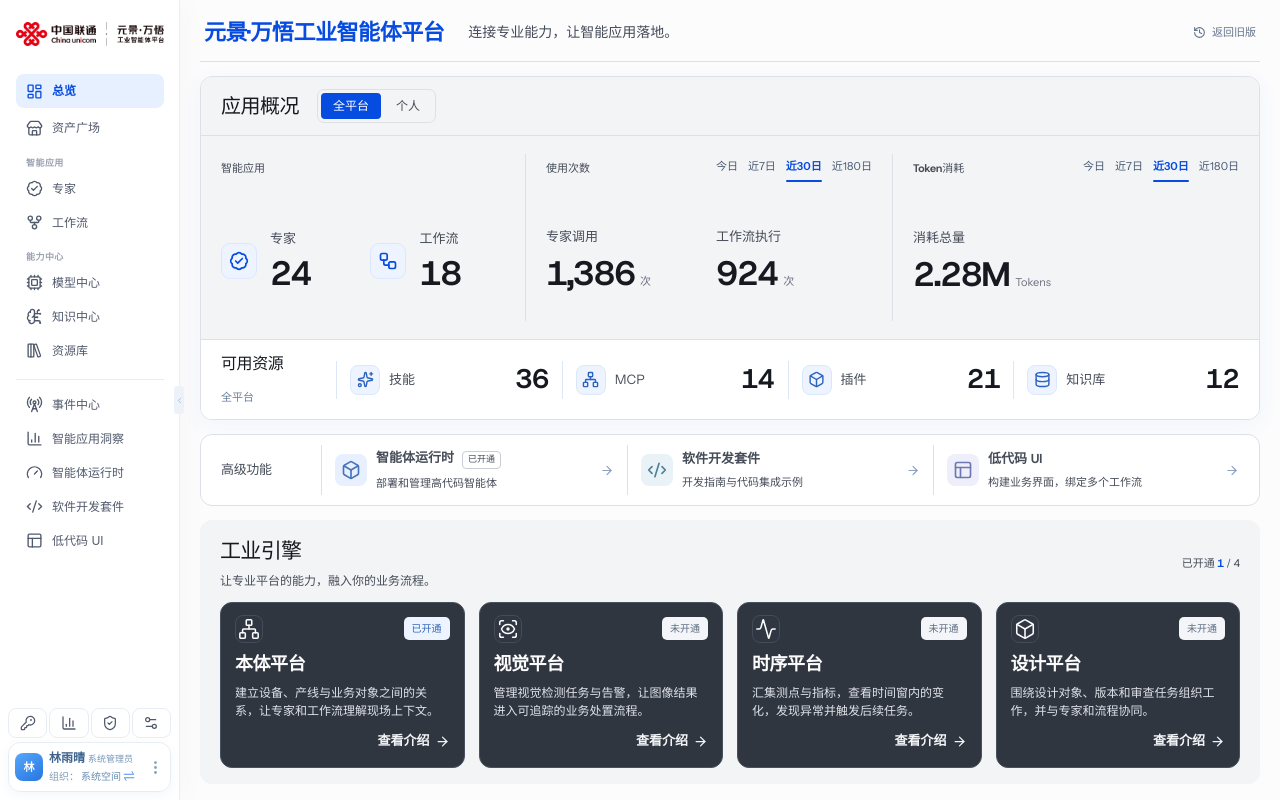
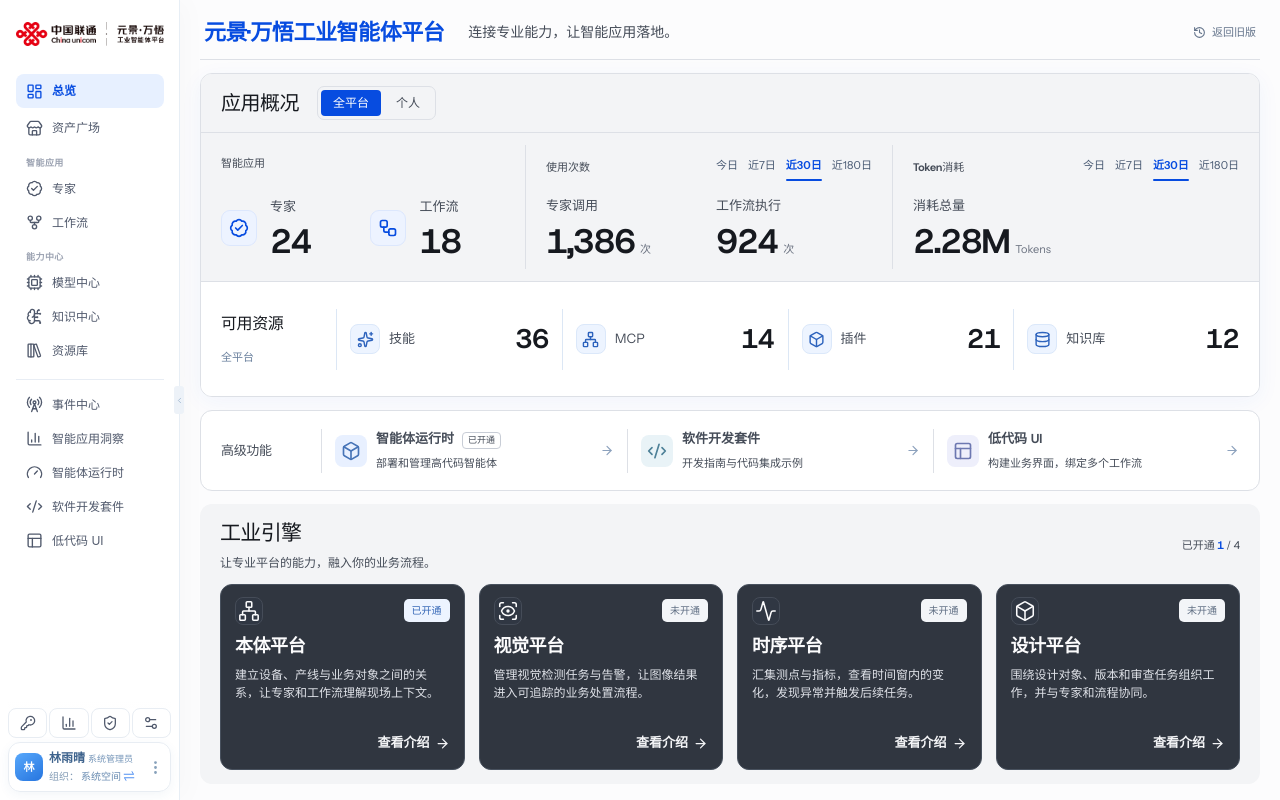
Before and after one commit to Doo1210/UI, a React (Vite) app: page / in a window 1280 px wide. Built offline with nearby package versions, Linux system fonts and the light colour scheme; a web font is replaced by a local one.

Commit message:
调整首页概览区高度与布局

```diff
--- a/app/HomeDashboard.tsx
+++ b/app/HomeDashboard.tsx
@@ -160,15 +160,11 @@ export function HomeDashboard({
     if (!element) return;
     let frame = 0;
     const fit = () => {
-      element.style.zoom = "1";
       element.style.removeProperty("--overview-height");
-      if (window.innerWidth < 1000) return;
+      if (window.innerWidth < 1181 || window.innerHeight < 800) return;
       const top = element.getBoundingClientRect().top;
       const available = Math.max(1, window.innerHeight - top - 16);
-      const natural = element.scrollHeight;
-      const scale = Math.min(1, available / natural);
-      element.style.zoom = String(scale);
-      element.style.setProperty("--overview-height", `${available / scale}px`);
+      element.style.setProperty("--overview-height", `${available}px`);
     };
     const schedule = () => { cancelAnimationFrame(frame); frame = requestAnimationFrame(fit); };
     let lastWidth = 0;
--- a/app/home-dashboard.css
+++ b/app/home-dashboard.css
@@ -310,3 +310,30 @@
 /* Plain light-grey action, matching the surrounding engine field. */
 .home-page .platform-card-action { color:#f3f4f6; background:transparent; border:0; border-radius:3px; padding:0; min-height:28px; gap:5px; }
 .home-page .platform-card-action:hover { color:#ffffff; background:transparent; border:0; text-decoration:underline; text-underline-offset:4px; }
+
+/* Share viewport space between all sections; keep metric headings with their values. */
+.home-page .home-statistics-group { grid-template-rows: auto auto; align-content: center; gap: clamp(12px, 1.8svh, 22px); }
+@media (min-width: 1181px) and (min-height: 800px) {
+  .home-page { display: grid; height: var(--overview-height, calc(100svh - 36px)); grid-template-rows: auto minmax(300px, 4fr) minmax(80px, 1fr) minmax(280px, 3fr); align-content: stretch; gap: clamp(12px, 1.6svh, 20px); }
+  .home-page .overview-hero { min-height: 0; padding-bottom: 10px; }
+  .home-page .home-core-area { display: grid; grid-template-rows: minmax(180px, 1.8fr) minmax(76px, 1fr); flex: none; min-height: 0; }
+  .home-page .home-work-panel { flex: none; min-height: 0; }
+  .home-page .home-statistics-body { flex: 1; min-height: 0; align-items: stretch; padding-top: clamp(12px, 1.5svh, 20px); padding-bottom: clamp(12px, 1.5svh, 20px); }
+  .home-page .home-resources { min-height: 0; height: auto; align-self: stretch; padding-top: clamp(12px, 1.7svh, 24px); padding-bottom: clamp(12px, 1.7svh, 24px); }
+  .home-page .home-resource-grid { min-height: 0; height: 100%; align-items: center; }
+  .home-page .home-resource-grid > button { min-height: 38px; height: 70%; }
+  .home-page .home-advanced-services { flex: none; min-height: 0; height: auto; align-self: stretch; padding-top: clamp(10px, 1.5svh, 20px); padding-bottom: clamp(10px, 1.5svh, 20px); }
+  .home-page .home-advanced-grid { min-height: 0; align-self: stretch; align-items: center; }
+  .home-page .home-advanced-grid > button { min-height: 40px; height: 80%; }
+  .home-page .home-platforms { display: grid; grid-template-rows: auto minmax(0, 1fr); flex: none; min-height: 0; height: auto; margin-top: 0; padding-top: clamp(14px, 1.6svh, 24px); padding-bottom: clamp(14px, 1.6svh, 24px); }
+  .home-page .home-platform-grid { min-height: 0; align-self: stretch; }
+  .home-page .home-platform-card { min-height: 0; height: 100%; }
+  .home-page .platform-card-main { min-height: 0; }
+}
+@media (min-width: 1000px) and (max-width: 1180px), (min-width: 1000px) and (max-height: 799px) {
+  .home-page { display: grid; height: auto; grid-template-rows: none; gap: 14px; }
+  .home-page .home-core-area { flex: none; }
+  .home-page .home-work-panel { flex: none; }
+  .home-page .home-statistics-body { flex: none; }
+  .home-page .home-platform-card { min-height: 164px; height: auto; }
+}
```
Also changed, not shown: 3 other files (tests, documents, lock files or other folders).
